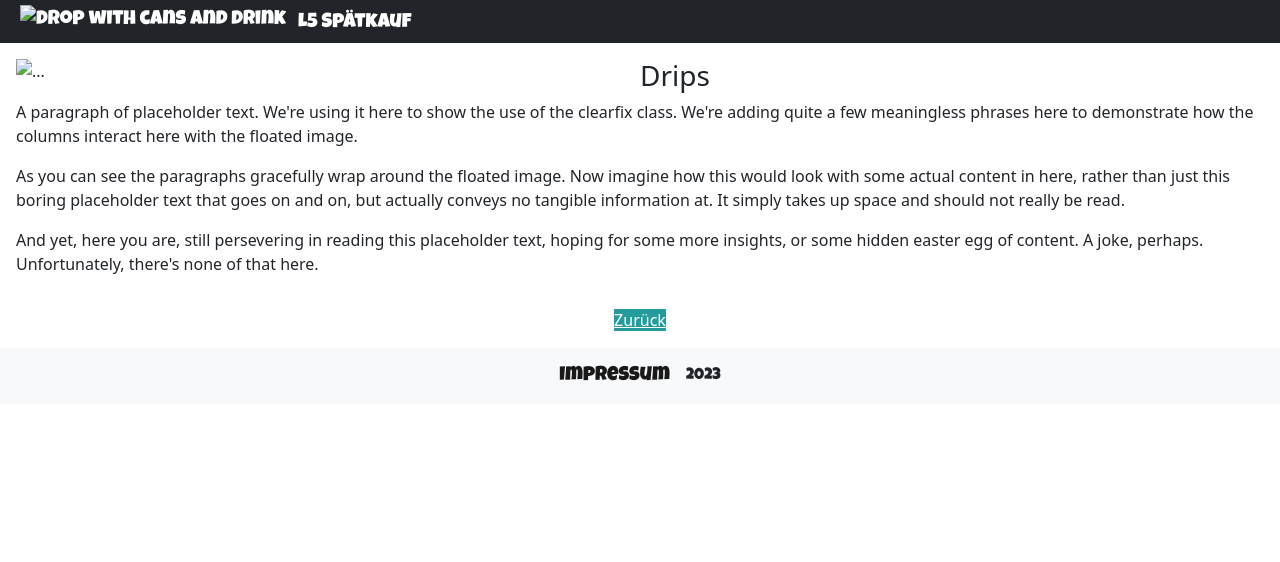
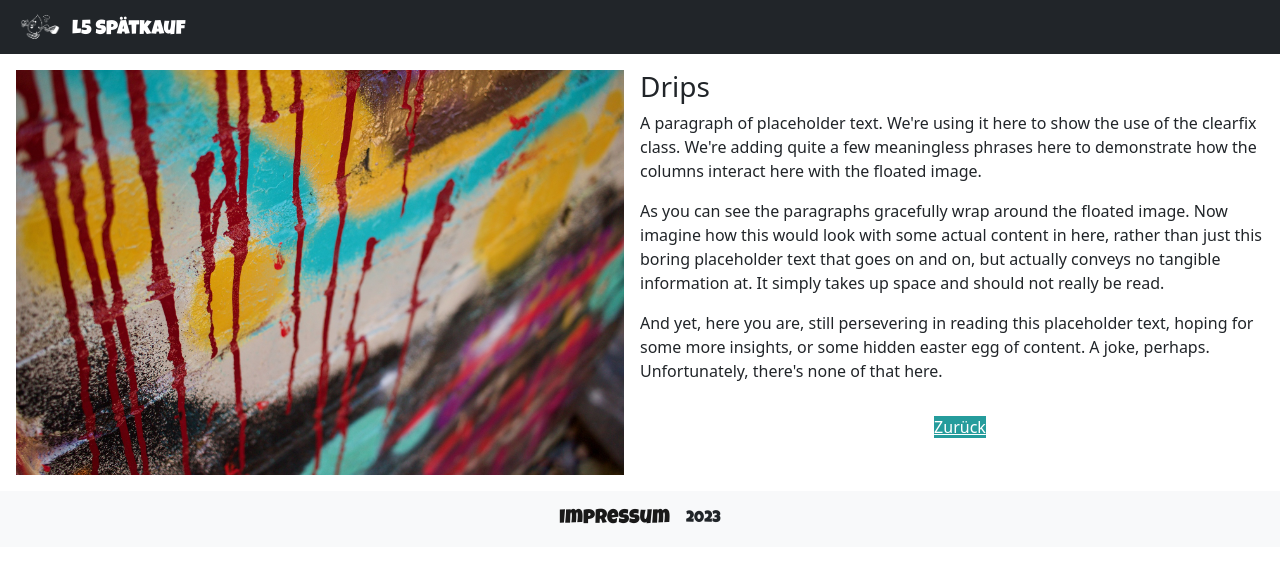
Before and after one commit to MitchByte/MitchByte.github.io, a website: page drips.html in a window 1280 px wide. Drawn offline with nearby package versions, Linux system fonts and the light colour scheme; files that its build step writes are made by us from their sources; a web font is replaced by a local one.

Commit message:
Update drips.html

```diff
--- a/drips.html
+++ b/drips.html
@@ -5,7 +5,7 @@
     <meta http-equiv="X-UA-Compatible" content="IE=edge">
     <meta name="viewport" content="width=device-width, initial-scale=1.0">
     <link href="https://fonts.googleapis.com/css2?family=Amatic+SC:wght@700&family=Anton&family=Archivo+Black&family=Bebas+Neue&family=Luckiest+Guy&family=Roboto&family=Staatliches&family=Tilt+Warp&display=swap" rel="stylesheet">
-    <link rel="stylesheet" href="css/styles.css"/>
+    <link rel="stylesheet" href="styles.css"/>
     <link rel="stylesheet" href="node_modules/bootstrap/dist/css/bootstrap.css"/>
     <title>L5 Spätkauf</title>
 </head>
@@ -13,13 +13,13 @@
     <nav class="navbar p-0 m-0 navbar-expand-sm navbar-dark bg-dark">
         <div class="container-fluid">
             <a class="navbar-brand" href="index.html">
-                <img src="img/L5_Logo_white_small.png" alt="drop with cans and drink" width="40" height="40" class="img-fluid mx-2">
+                <img src="L5_Logo_white_small.png" alt="drop with cans and drink" width="40" height="40" class="img-fluid mx-2">
                 L5 Spätkauf
             </a>
         </div>
     </nav>
     <div class="clearfix site">
-        <img src="img/drips.jpg" class="img-fluid col-md-6 float-md-start p-3" alt="...">
+        <img src="drips.jpg" class="img-fluid col-md-6 float-md-start p-3" alt="...">
         <div class="p-3">
             <h3>Drips</h3>
             <p>
```
